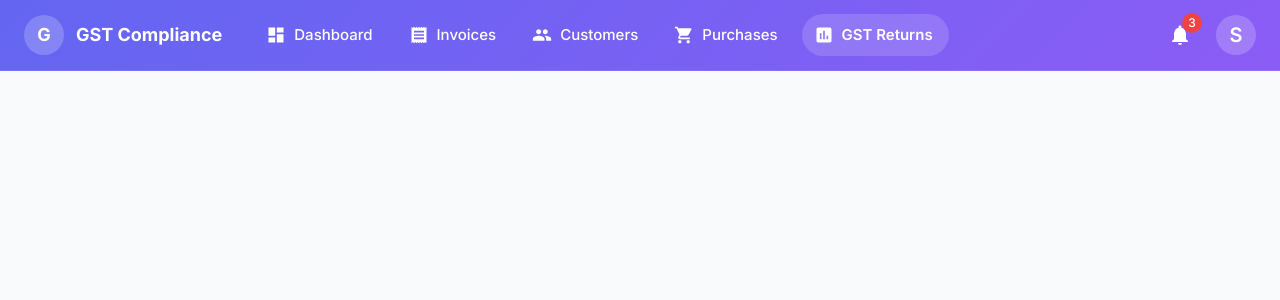
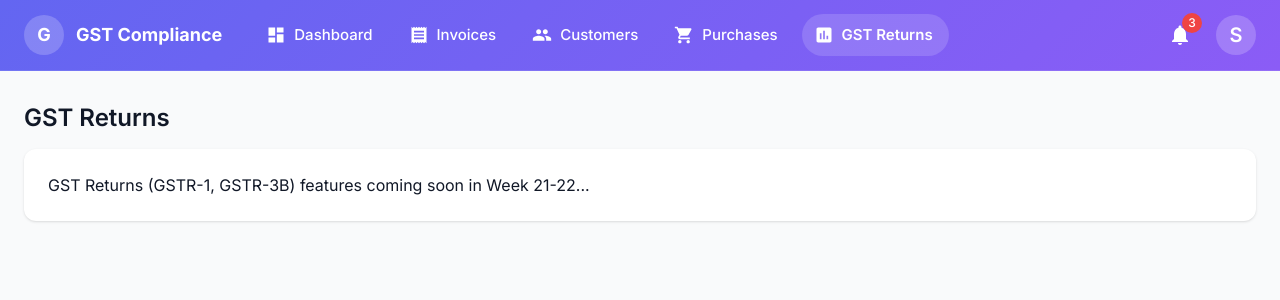
Before and after one commit to guptaumang769/gst-compliance-saas, a React (Vite) app in the folder frontend/: page /gst-returns in a window 1280 px wide. Shown: the top 300 px of the page. Built offline with nearby package versions, Linux system fonts and the light colour scheme; sample sign-in values are in the browser's storage.

Commit message:
Jira: Fix Dashboard

```diff
--- a/frontend/src/components/layout/MainLayout.jsx
+++ b/frontend/src/components/layout/MainLayout.jsx
@@ -1,5 +1,5 @@
 import { useState } from 'react';
-import { Outlet, useNavigate, useLocation } from 'react-router-dom';
+import { useNavigate, useLocation } from 'react-router-dom';
 import {
   AppBar,
   Box,
@@ -39,7 +39,7 @@ const navItems = [
   { label: 'GST Returns', path: '/gst-returns', icon: <Assessment /> },
 ];
 
-export default function MainLayout() {
+export default function MainLayout({ children }) {
   const { user, logout } = useAuth();
   const navigate = useNavigate();
   const location = useLocation();
@@ -308,7 +308,7 @@ export default function MainLayout() {
         }}
       >
         <Container maxWidth="xl" sx={{ py: 4 }}>
-          <Outlet />
+          {children}
         </Container>
       </Box>
     </Box>
```
